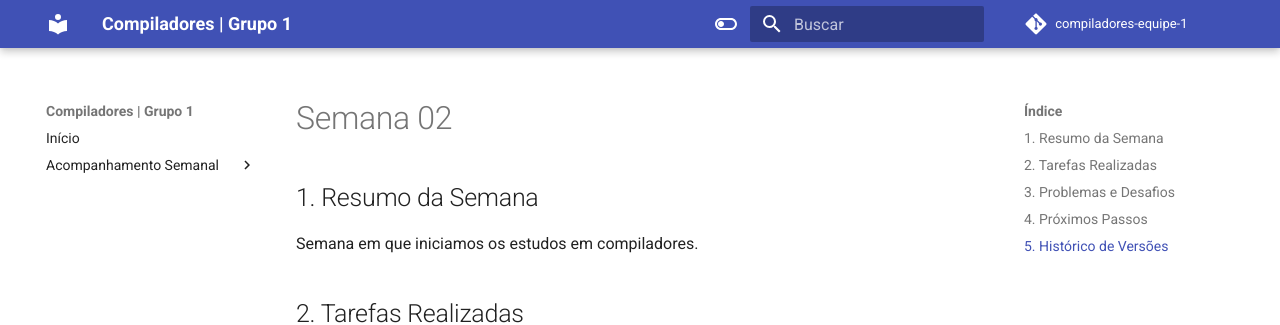
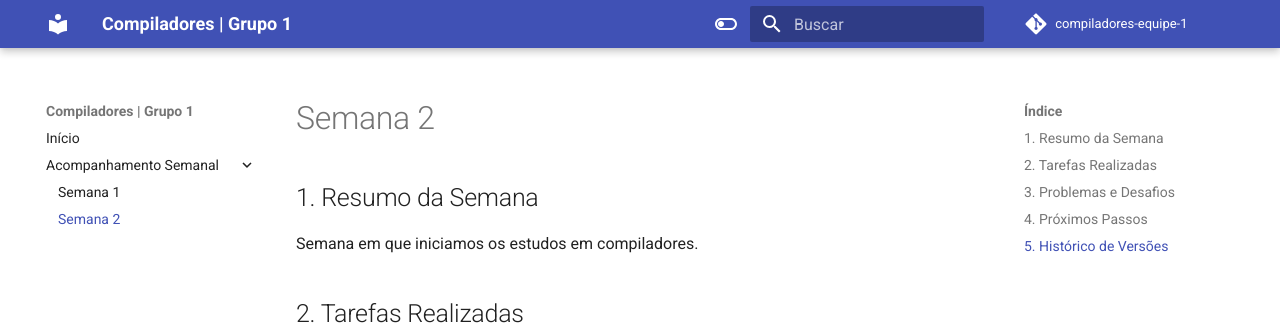
Before and after one commit to brunna-martins/compiladores-equipe-1, an MkDocs documentation site: the page built from docs/semana-02.md, in a window 1280 px wide and 1162 px high. Shown: the top 325 px of the window. Built offline with MkDocs 1.6.1 and Material for MkDocs 9.7.7, drawn with Linux system fonts in a browser that asks for light colours; comment, search, counter and statistics services are not loaded.

Commit message:
Update mkdocs.yml

```diff
--- a/mkdocs.yml
+++ b/mkdocs.yml
@@ -7,6 +7,7 @@
   - Início: index.md
   - Acompanhamento Semanal:
     - Semana 1: semana-01.md
+    - Semana 2: semana-02.md
 
 theme:
   name: material
```
